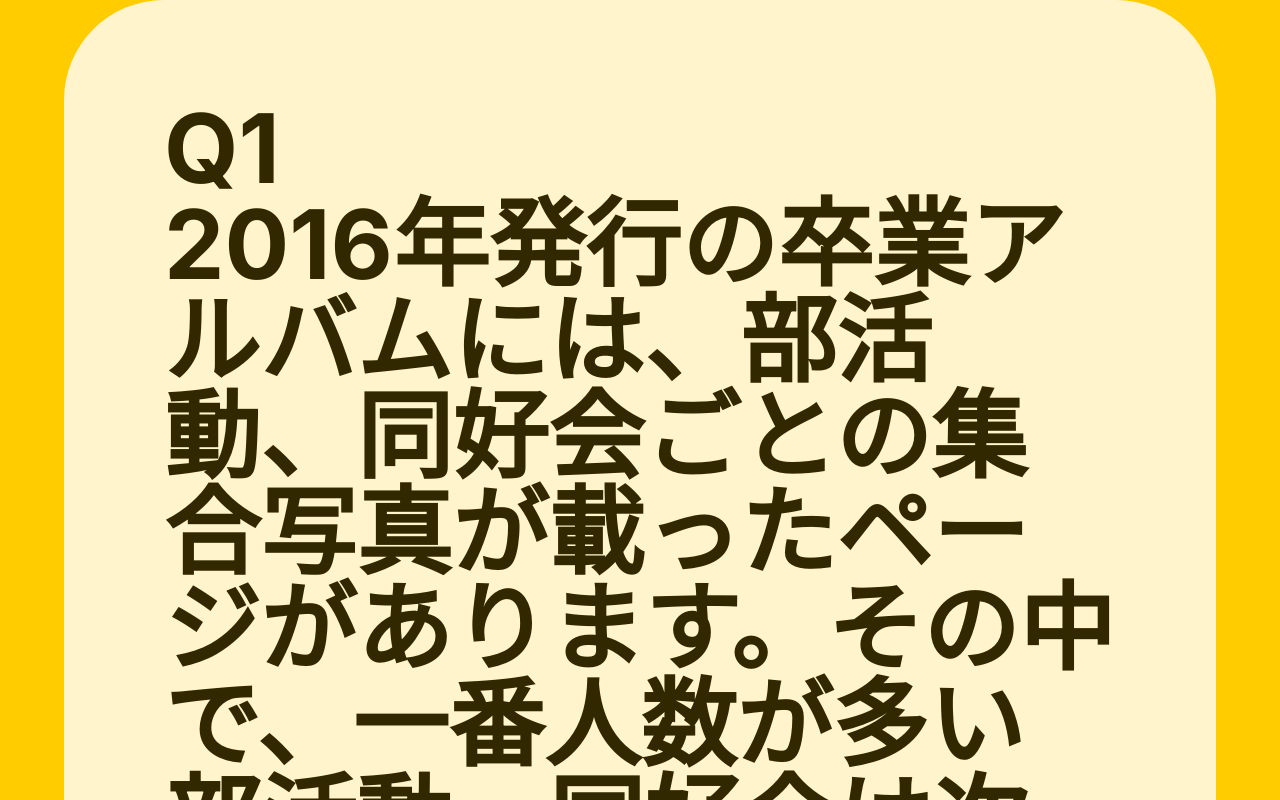
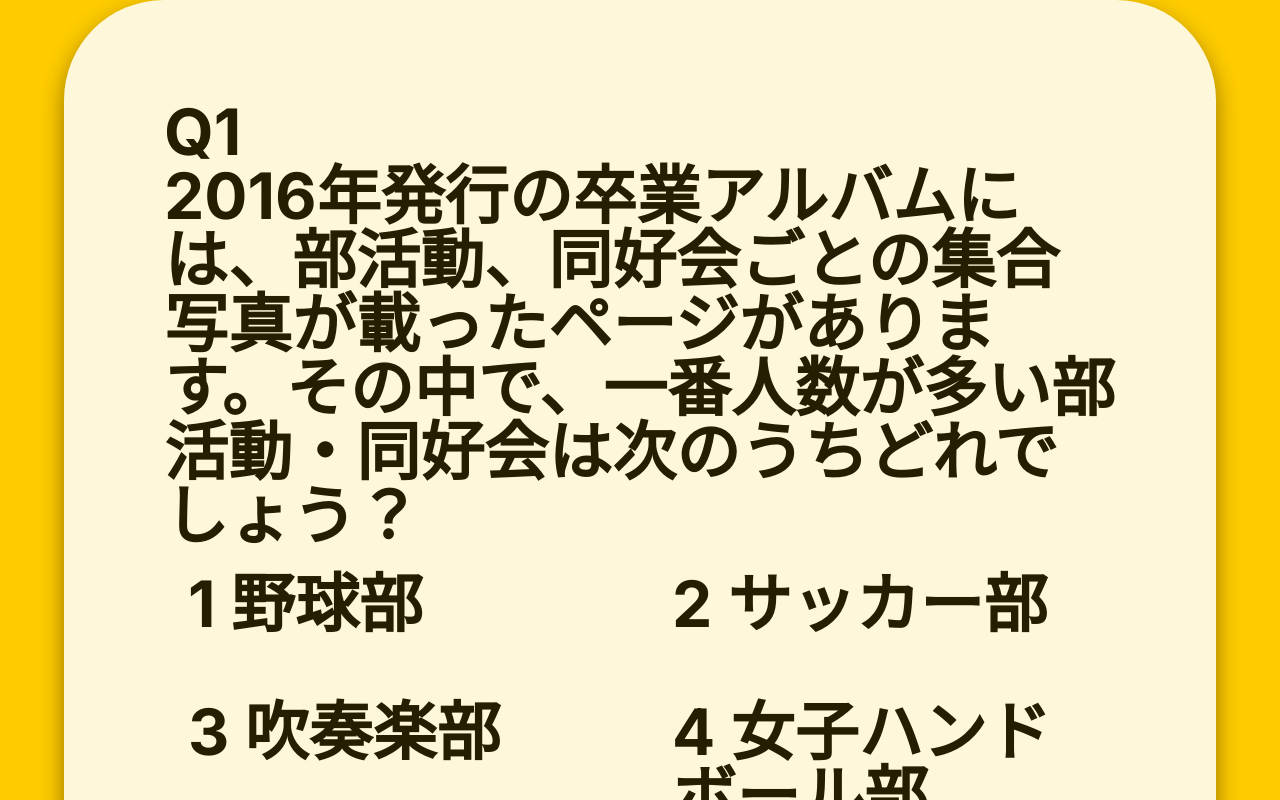
Before and after one commit to itatchi3/reunion-quiz-app, a Next.js app: page /quiz/1 in a window 1280 px wide. Shown: the top 800 px of the page. Built offline with nearby package versions, Linux system fonts and the light colour scheme.

Commit message:
fix style

```diff
--- a/app/quiz/[id]/page.tsx
+++ b/app/quiz/[id]/page.tsx
@@ -28,16 +28,17 @@ export default async function Quiz({ params }: { params: { id: number } }) {
             backgroundColor: "#FFFFFF",
             width: "90%",
             height: "90%",
-            opacity: "80%",
+            opacity: "85%",
             borderRadius: "100px",
             padding: "100px",
+            boxShadow: "0 10px 25px 0 rgba(0, 0, 0, .5)",
           }}
         >
           <Box>
-            <Text size="96px" fw="bold">
+            <Text size="64px" fw="bold">
               Q{quiz.id}
             </Text>
-            <Text size="96px" fw="bold">
+            <Text size="64px" fw="bold">
               {quiz.text}
             </Text>{" "}
           </Box>
@@ -46,14 +47,11 @@ export default async function Quiz({ params }: { params: { id: number } }) {
               <Box
                 key={option}
                 style={{
-                  backgroundColor: "#FFFFFF",
                   width: "50%",
-                  opacity: "100%",
-                  borderRadius: "32px",
                   padding: "32px",
                 }}
               >
-                <Text size="96px" fw="bold">
+                <Text size="64px" fw="bold">
                   {i + 1} {option}
                 </Text>
               </Box>
```
